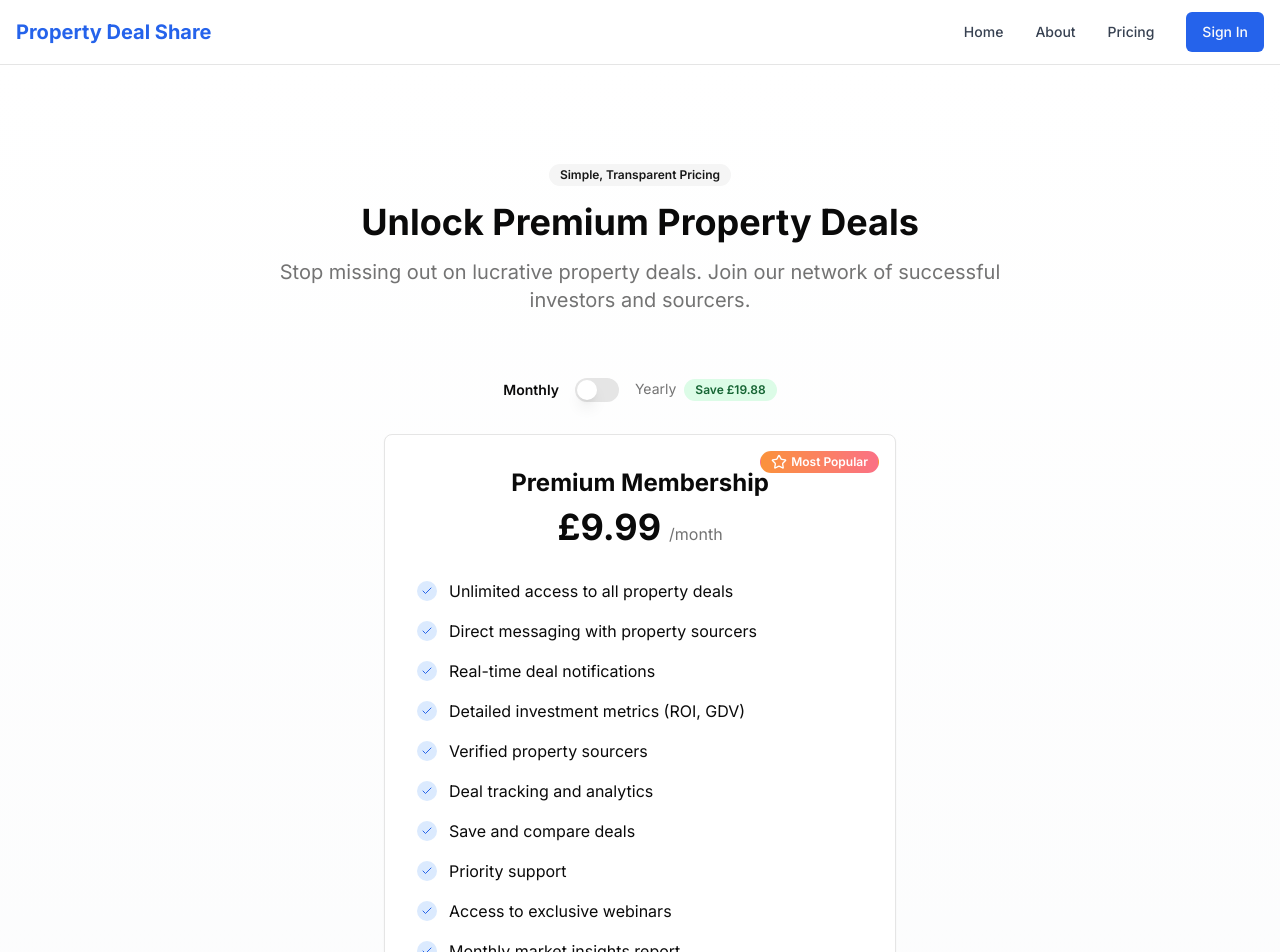
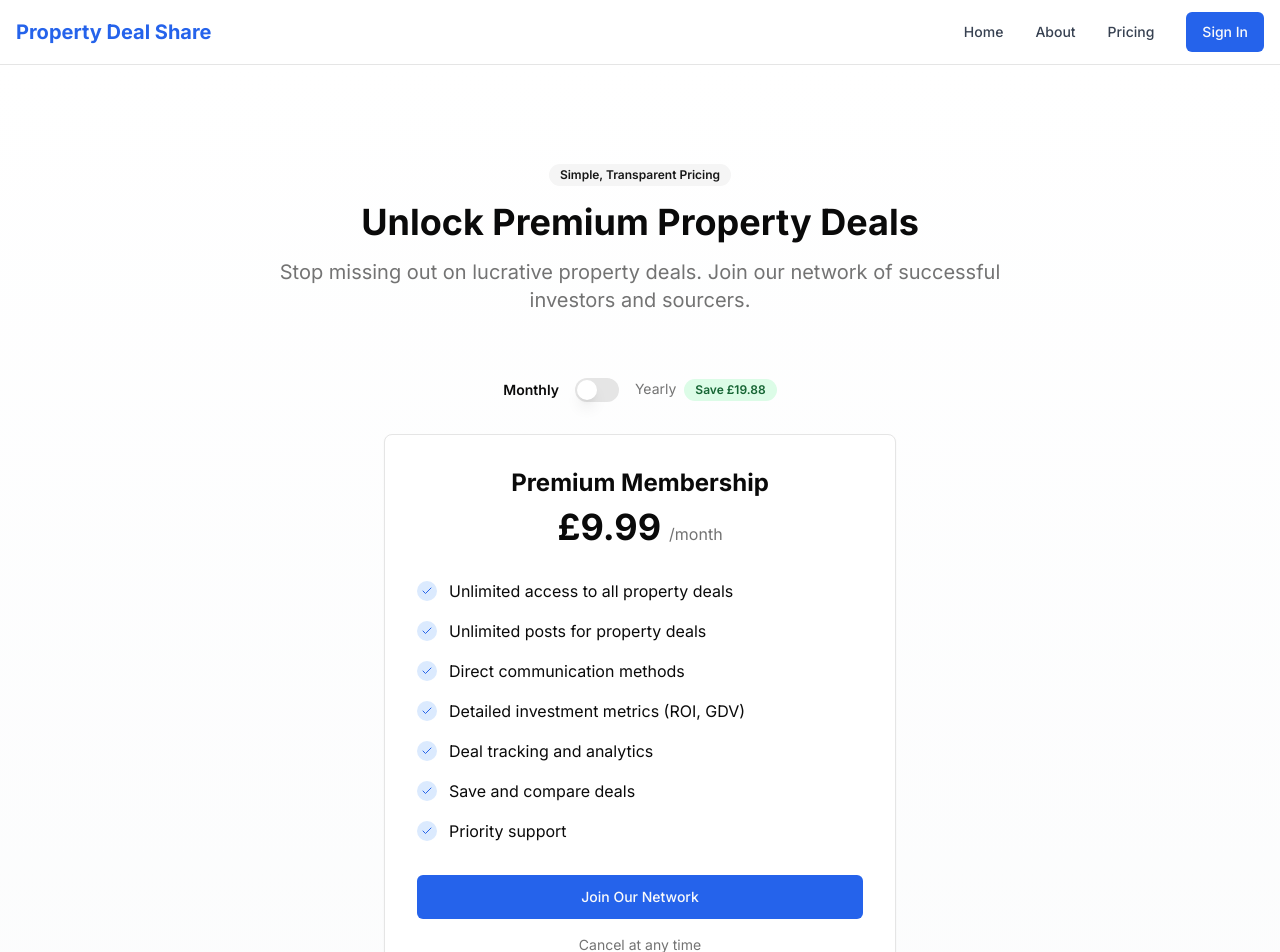
Before and after one commit to HestonB/propertydealshare, a Next.js app: page /pricing in a window 1280 px wide. Shown: the top 952 px of the page. Built offline with nearby package versions, Linux system fonts and the light colour scheme; no server answers.

Commit message:
Update PricingPage.tsx

```diff
--- a/src/app/components/PricingPage.tsx
+++ b/src/app/components/PricingPage.tsx
@@ -19,15 +19,12 @@
 
   const features = [
     "Unlimited access to all property deals",
-    "Direct messaging with property sourcers",
-    "Real-time deal notifications",
+    "Unlimited posts for property deals",
+    "Direct communication methods",
     "Detailed investment metrics (ROI, GDV)",
-    "Verified property sourcers",
     "Deal tracking and analytics",
     "Save and compare deals",
     "Priority support",
-    "Access to exclusive webinars",
-    "Monthly market insights report",
   ];
 
   return (
@@ -82,11 +79,11 @@
           </div>
 
           <Card className="p-8 relative overflow-hidden">
-            <div className="absolute top-4 right-4">
+            {/* <div className="absolute top-4 right-4">
               <Badge className="bg-gradient-to-r from-orange-400 to-rose-400 text-white">
                 <Star className="w-4 h-4 mr-1" /> Most Popular
               </Badge>
-            </div>
+            </div> */}
 
             <div className="text-center mb-8">
               <h2 className="text-2xl font-bold mb-2">Premium Membership</h2>
```
